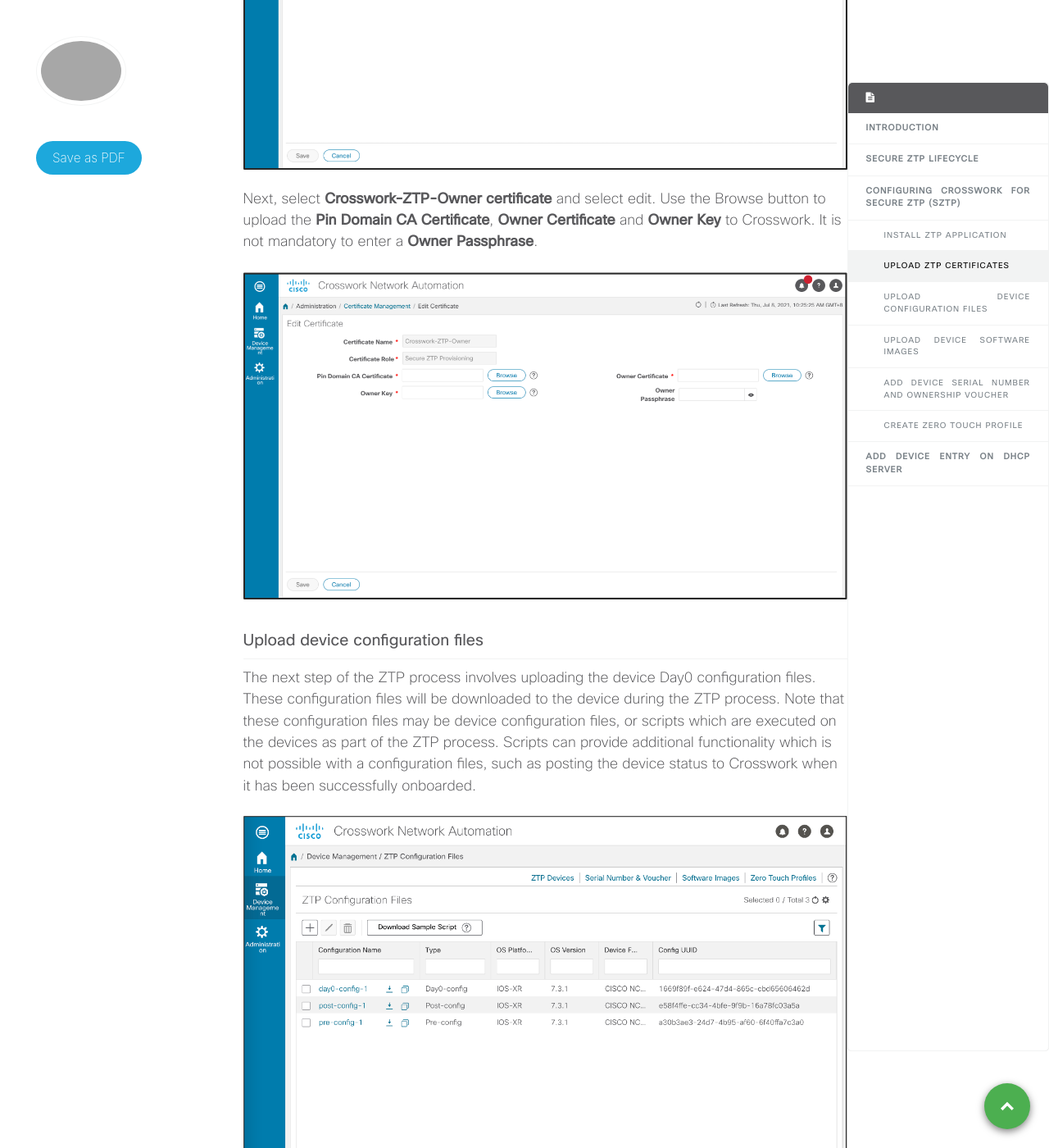
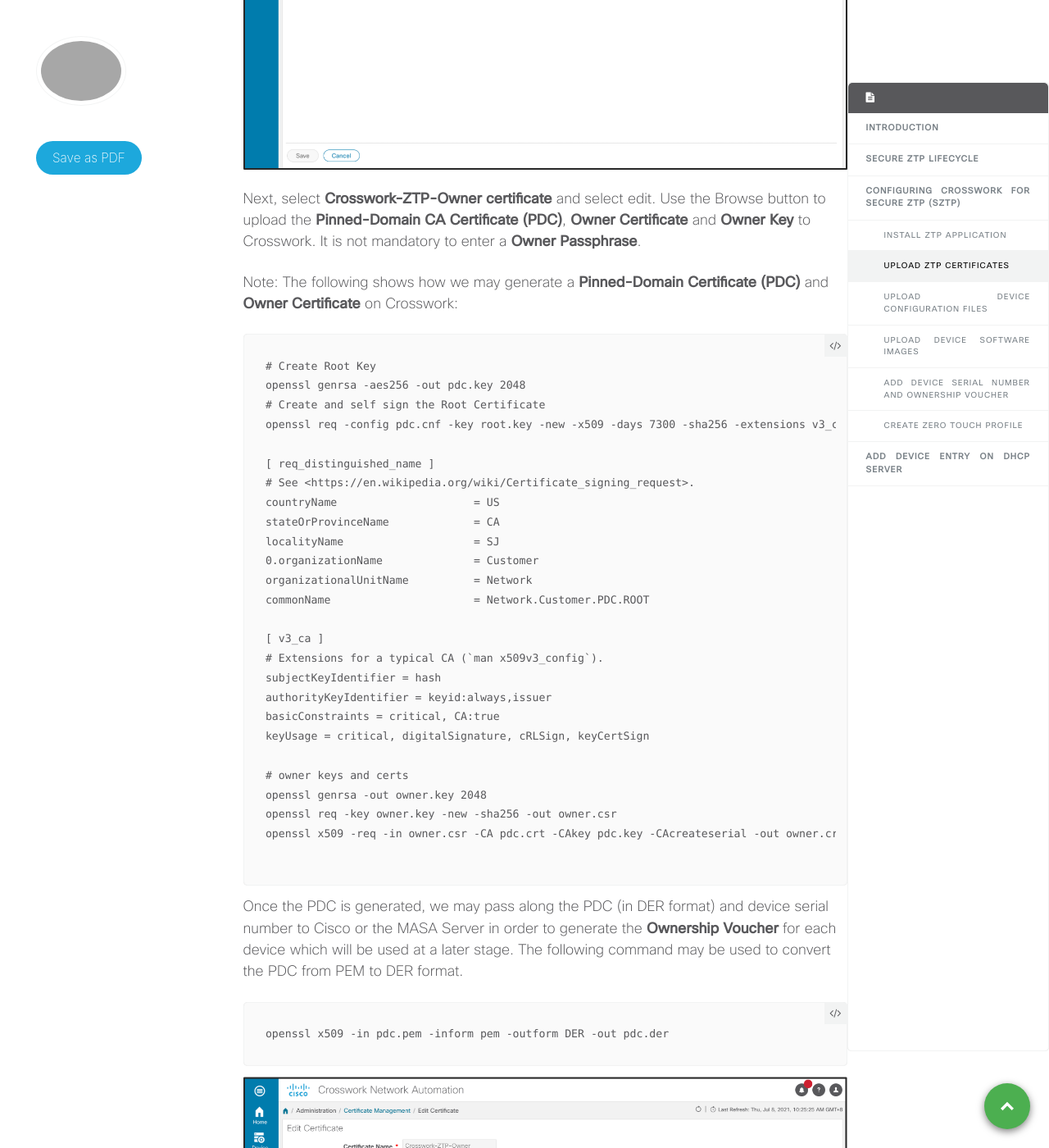
Before and after one commit to xrdocs/automation, a Jekyll site: the page built from _tutorials/setting-up-crosswork-for-sztp.md, in a window 1280 px wide and 1400 px high, scrolled down 3004 px. Shown: the whole window at 82% size. Built offline with Jekyll 4.4.1, drawn with Linux system fonts in a browser that asks for light colours; comment, search, counter and statistics services are not loaded; some of the changed text lies outside the part shown.

Commit message:
Added PDC generation procedure

````diff
--- a/_tutorials/setting-up-crosswork-for-sztp.md
+++ b/_tutorials/setting-up-crosswork-for-sztp.md
@@ -55,7 +55,45 @@ Select **Crosswork-ZTP-Device-SUDI** and select edit. Use the Browse button to u
 
 ![Image 002]({{site.baseurl}}/images/setting-up-crosswork-for-sztp-img002.png)
 
-Next, select **Crosswork-ZTP-Owner certificate** and select edit. Use the Browse button to upload the **Pin Domain CA Certificate**, **Owner Certificate** and **Owner Key** to Crosswork. It is not mandatory to enter a **Owner Passphrase**.
+Next, select **Crosswork-ZTP-Owner certificate** and select edit. Use the Browse button to upload the **Pinned-Domain CA Certificate (PDC)**, **Owner Certificate** and **Owner Key** to Crosswork. It is not mandatory to enter a **Owner Passphrase**.
+
+Note: The following shows how we may generate a **Pinned-Domain Certificate (PDC)** and **Owner Certificate** on Crosswork:
+
+```
+# Create Root Key
+openssl genrsa -aes256 -out pdc.key 2048
+# Create and self sign the Root Certificate
+openssl req -config pdc.cnf -key root.key -new -x509 -days 7300 -sha256 -extensions v3_ca -out pdc.crt
+
+[ req_distinguished_name ]
+# See <https://en.wikipedia.org/wiki/Certificate_signing_request>.
+countryName                     = US
+stateOrProvinceName             = CA
+localityName                    = SJ
+0.organizationName              = Customer
+organizationalUnitName          = Network
+commonName                      = Network.Customer.PDC.ROOT
+
+[ v3_ca ]
+# Extensions for a typical CA (`man x509v3_config`).
+subjectKeyIdentifier = hash
+authorityKeyIdentifier = keyid:always,issuer
+basicConstraints = critical, CA:true
+keyUsage = critical, digitalSignature, cRLSign, keyCertSign
+
+# owner keys and certs
+openssl genrsa -out owner.key 2048
+openssl req -key owner.key -new -sha256 -out owner.csr
+openssl x509 -req -in owner.csr -CA pdc.crt -CAkey pdc.key -CAcreateserial -out owner.crt -days 1825
+
+```
+
+Once the PDC is generated, we may pass along the PDC (in DER format) and device serial number to Cisco or the MASA Server in order to generate the **Ownership Voucher** for each device which will be used at a later stage. The following command may be used to convert the PDC from PEM to DER format.
+
+```
+openssl x509 -in pdc.pem -inform pem -outform DER -out pdc.der
+```
+
 
 ![Image 003]({{site.baseurl}}/images/setting-up-crosswork-for-sztp-img003.png)
 
@@ -77,7 +115,7 @@ Upload the desired Software images for use by ZTP.
 
 ### Add device Serial Number and Ownership Voucher
 
-We will need to upload the Serial Number and Voucher to the ZTP server. This selecion allows us to specify the device serial number, and associate it with a ownership voucher which provides a tamper proof evidence of device ownership for the secure ZTP process.
+We will need to upload the Serial Number and Ownership Voucher (obtained from Cisco or MASA server) to the ZTP server. This selecion allows us to specify the device serial number, and associate it with a ownership voucher which provides a tamper proof evidence of device ownership for the secure ZTP process.
 
 ![Image 007]({{site.baseurl}}/images/setting-up-crosswork-for-sztp-img007.png)
 
@@ -93,6 +131,7 @@ The last part involves the configuration of a **Zero Touch Profile**.
 
 ## Add device entry on DHCP server
 
+The following example provides the DHCP server configuration for use in the ZTP/SZTP process:
 
 ```
 authoritative;
@@ -115,3 +154,5 @@ option sztp-redirect "https://105.1.2.100:30617/restconf/operations/ietf-sztp-bo
 
 }
 ```
+
+We are now ready to process with the Secure ZTP process on the device.
````
Also changed, not shown: 1 other file.
